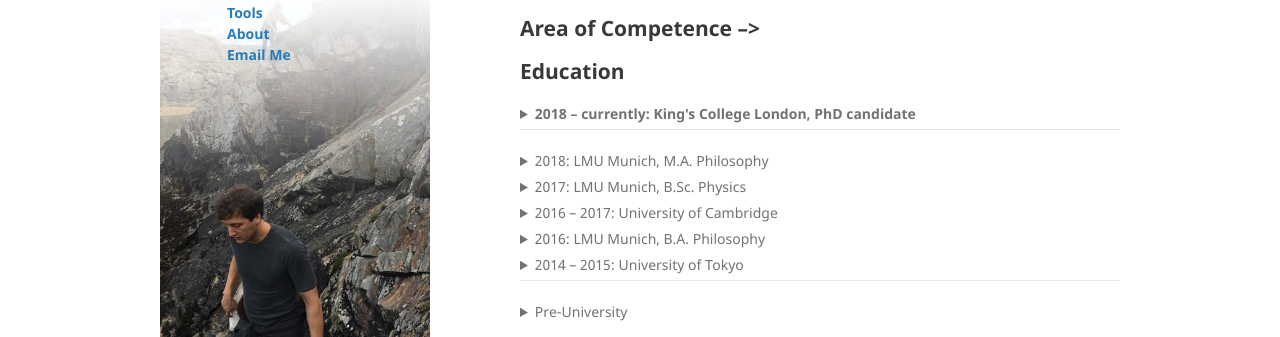
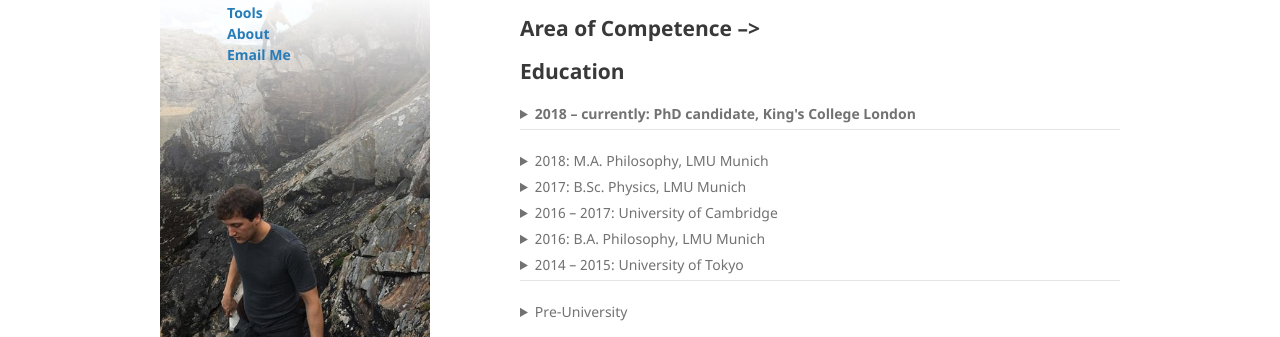
Before and after one commit to gboes/gboes.github.io, a Jekyll site: the page built from cv.md, in a window 1280 px wide and 1259 px high. Shown: the part 195-532 px from the top of the window. Built offline with Jekyll 4.4.1, drawn with Linux system fonts in a browser that asks for light colours; Markdown is read by kramdown in place of the engine named in the settings; some of the changed text lies outside the part shown.

Commit message:
Changed order: Degree before Institution

```diff
--- a/cv.md
+++ b/cv.md
@@ -25,10 +25,10 @@ _click on entries to expand details_
 
 ## Education
 <details>
-<summary><b>2018 &ndash; currently: King's College London, PhD candidate</b>
+<summary><b>2018 &ndash; currently: PhD candidate, King's College London</b>
 </summary>
 
-Research Topic: _The Phenomenological Lifeworld as a Foundation of Natural Science_
+Research Topic:_The Phenomenological Lifeworld as a Foundation of Natural Science_
 
 Primary Supervisor: Mark Textor
 
@@ -38,7 +38,7 @@ Primary Supervisor: Mark Textor
 ---
 
 <details>
-<summary>2018: LMU Munich, M.A. Philosophy
+<summary>2018: M.A. Philosophy, LMU Munich
 </summary>
 Dissertation Topic: <em>Husserl's Philosophy of Natural Science and Scientific Realism</em>
 
@@ -46,7 +46,7 @@ Thesis Supervisors: Christopher Erhard, Alexander Reutlinger
 </details>
 
 <details>
-<summary>2017: LMU Munich, B.Sc. Physics
+<summary>2017: B.Sc. Physics, LMU Munich
 </summary>
 
 Thesis Topic: <em>Sequential Artificial Neural Networks for the Trigger of the Belle II Experiment</em>
@@ -65,7 +65,7 @@ Research Student, Department of Philosophy, Hughes Hall College
 </details>
 
 <details>
-<summary> 2016: LMU Munich, B.A. Philosophy
+<summary> 2016: B.A. Philosophy, LMU Munich
 </summary>
 
 Thesis: <em>Carnap’s ‘Aufbau’ in a Husserlian Context. Towards a phenomenological ‘Aufbau’ or a logicist phenomenology.</em>
```
Also changed, not shown: other parts of cv.md (+1 -1 lines).
